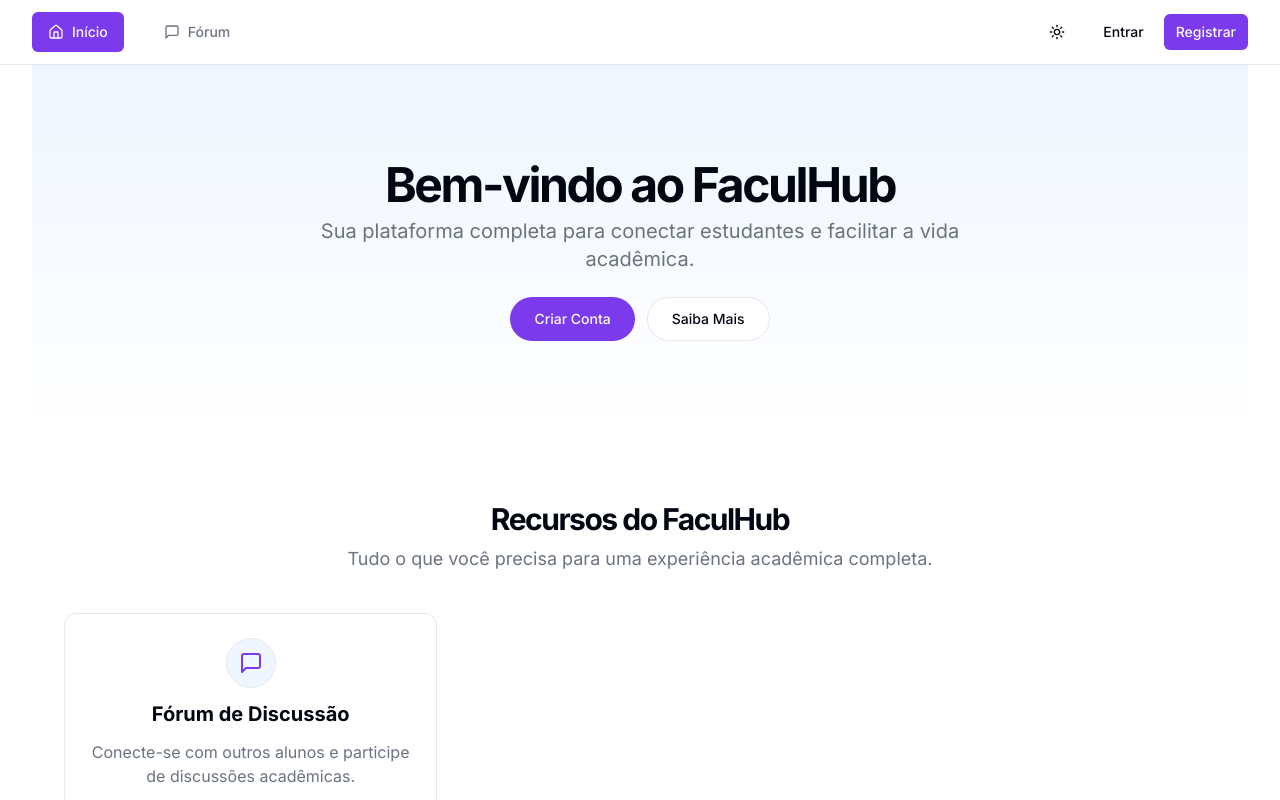
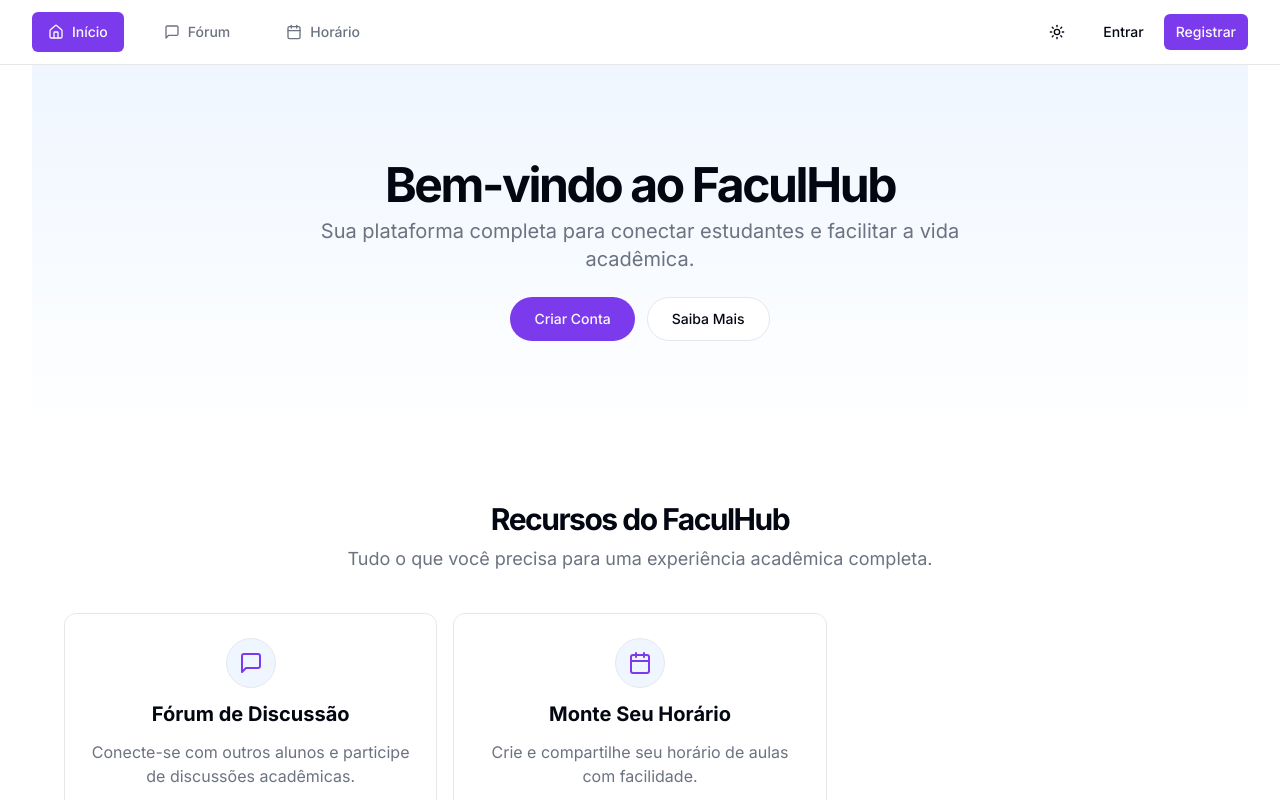
Before and after one commit to drefahl/faculhub, a Next.js app in the folder front/: page / in a window 1280 px wide. Built offline with nearby package versions, Linux system fonts and the light colour scheme.

Commit message:
refactor: update feature and route definitions to use TypeScript types

```diff
--- a/front/app/(main)/page.tsx
+++ b/front/app/(main)/page.tsx
@@ -1,39 +1,28 @@
 import { Button } from "@/components/ui/button"
 import { getSession } from "@/lib/utils/token"
-import { MessageSquare } from "lucide-react"
+import { Calendar, type LucideProps, MessageSquare } from "lucide-react"
 import Link from "next/link"
 
-const features = [
+type Feature = {
+  icon: React.ComponentType<LucideProps>
+  title: string
+  description: string
+  href: string
+}
+
+const features: Feature[] = [
   {
     icon: MessageSquare,
     title: "Fórum de Discussão",
     description: "Conecte-se com outros alunos e participe de discussões acadêmicas.",
     href: "/forum",
   },
-  // {
-  //   icon: BookOpen,
-  //   title: "Materiais de Estudo",
-  //   description: "Compartilhe e acesse materiais de estudo para suas disciplinas.",
-  //   href: "/materiais",
-  // },
-  // {
-  //   icon: Car,
-  //   title: "Caronas",
-  //   description: "Encontre ou ofereça caronas para a faculdade e economize.",
-  //   href: "/caronas",
-  // },
-  // {
-  //   icon: Users,
-  //   title: "Grupos de Estudo",
-  //   description: "Crie ou participe de grupos de estudo para aprender em conjunto.",
-  //   href: "/grupos",
-  // },
-  // {
-  //   icon: Building,
-  //   title: "Moradia Compartilhada",
-  //   description: "Encontre pessoas para dividir moradia próxima à faculdade.",
-  //   href: "/moradia",
-  // },
+  {
+    icon: Calendar,
+    title: "Monte Seu Horário",
+    description: "Crie e compartilhe seu horário de aulas com facilidade.",
+    href: "/cursos",
+  },
 ]
 
 export default async function HomePage() {
--- a/front/components/main-nav.tsx
+++ b/front/components/main-nav.tsx
@@ -5,12 +5,19 @@ import { usePathname } from "next/navigation"
 
 import { Button } from "@/components/ui/button"
 import { cn } from "@/lib/utils"
-import { Home, MessageSquare } from "lucide-react"
+import { Calendar, Home, type LucideProps, MessageSquare } from "lucide-react"
+
+type Route = {
+  href: string
+  label: string
+  icon: React.ComponentType<LucideProps>
+  active: boolean
+}
 
 export function MainNav() {
   const pathname = usePathname()
 
-  const routes = [
+  const routes: Route[] = [
     {
       href: "/",
       label: "Início",
@@ -23,30 +30,12 @@ export function MainNav() {
       icon: MessageSquare,
       active: pathname === "/forum",
     },
-    // {
-    //   href: "/materiais",
-    //   label: "Materiais",
-    //   icon: BookOpen,
-    //   active: pathname === "/materiais",
-    // },
-    // {
-    //   href: "/caronas",
-    //   label: "Caronas",
-    //   icon: Car,
-    //   active: pathname === "/caronas",
-    // },
-    // {
-    //   href: "/grupos",
-    //   label: "Grupos de Estudo",
-    //   icon: Users,
-    //   active: pathname === "/grupos",
-    // },
-    // {
-    //   href: "/moradia",
-    //   label: "Moradia",
-    //   icon: Building,
-    //   active: pathname === "/moradia",
-    // },
+    {
+      href: "/cursos",
+      label: "Horário",
+      icon: Calendar,
+      active: pathname === "/cursos",
+    },
   ]
 
   return (
```
